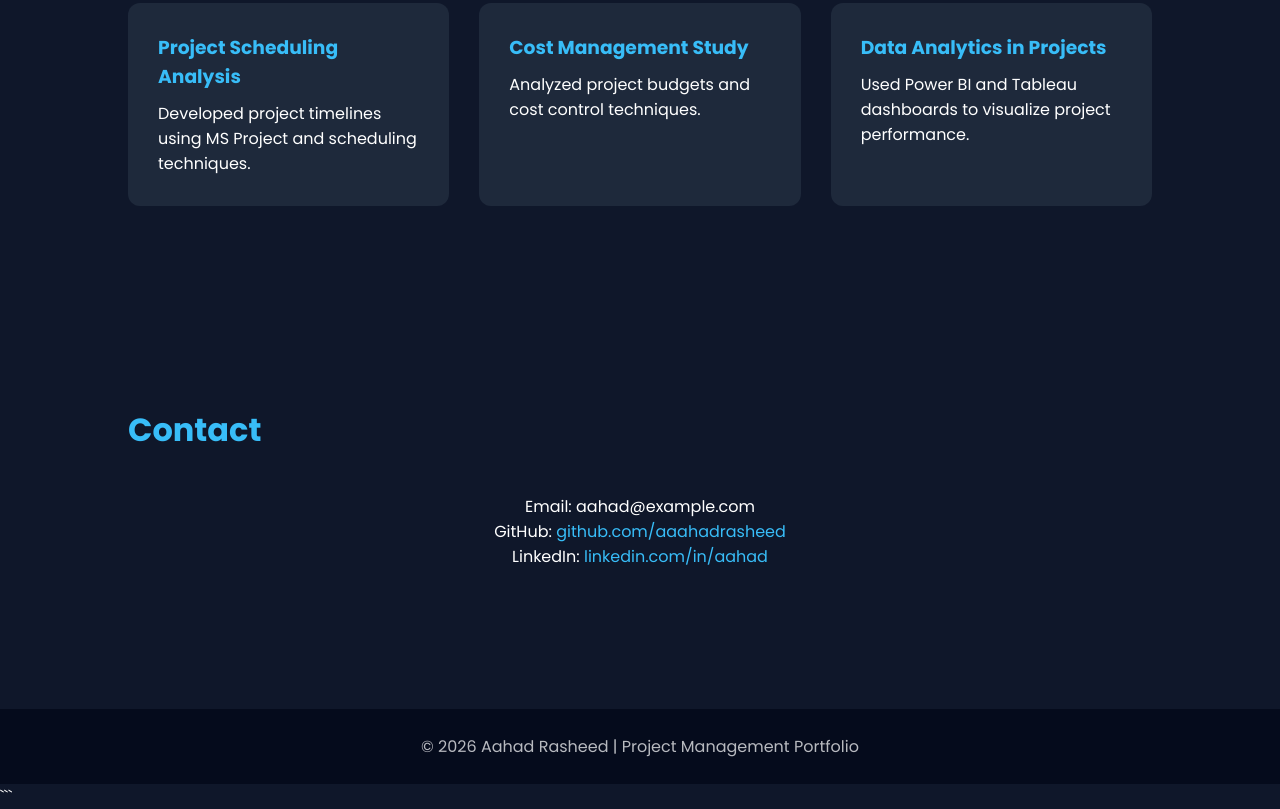
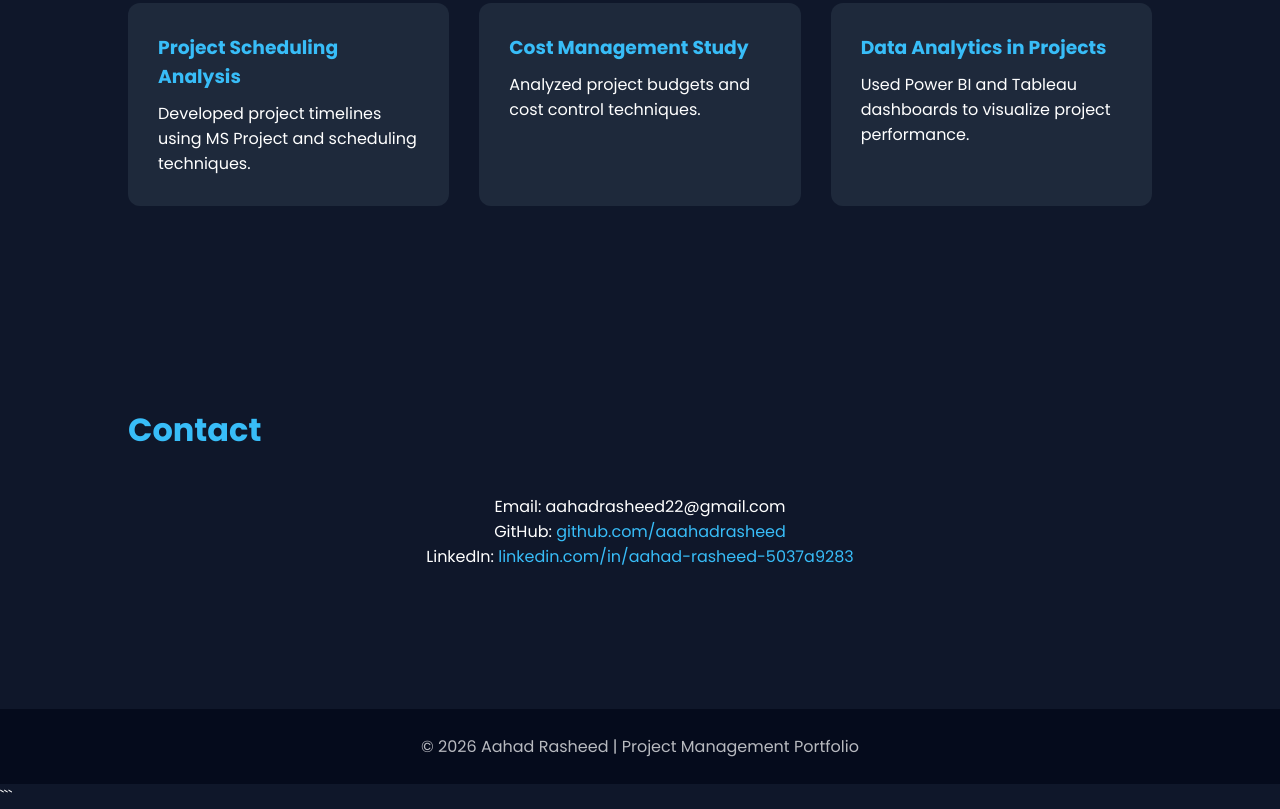
Before and after one commit to Aaahadrasheed/aahad.github.io, a plain HTML site: page index.html in a window 1280 px wide. Shown: the part 2109-2918 px from the top of the page. Drawn offline with Linux system fonts and the light colour scheme.

Commit message:
Update contact information in index.html

```diff
--- a/index.html
+++ b/index.html
@@ -329,11 +329,11 @@ involving project scheduling, cost analysis and project evaluation.
 
 <div class="contact">
 
-<p>Email: aahad@example.com</p>
+<p>Email: aahadrasheed22@gmail.com</p>
 
 <p>GitHub: <a href="#">github.com/aaahadrasheed</a></p>
 
-<p>LinkedIn: <a href="#">linkedin.com/in/aahad</a></p>
+<p>LinkedIn: <a href="#">linkedin.com/in/aahad-rasheed-5037a9283</a></p>
 
 </div>
 
```
